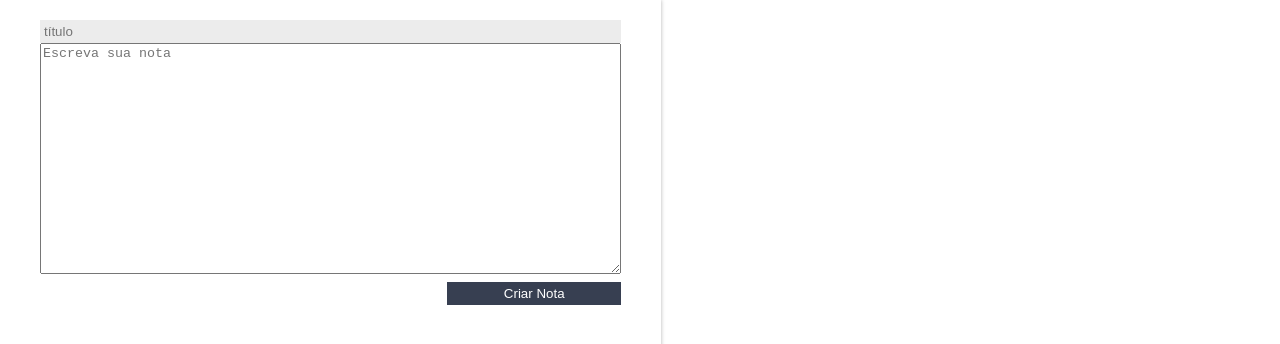
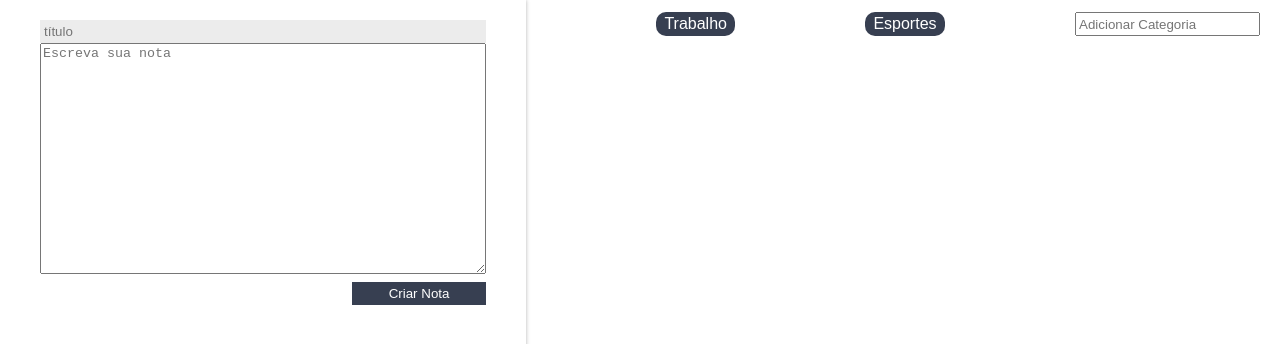
Before and after one commit to caiokeidi/Aulas_React_Alura, a React (Create React App) app: page / in a window 1280 px wide. Shown: the top 344 px of the page. Built offline with nearby package versions, Linux system fonts and the light colour scheme.

Commit message:
add: Lista Categorias

```diff
--- a/src/App.js
+++ b/src/App.js
@@ -1,13 +1,15 @@
 import React, { Component } from 'react'
 import FormularioCadastro from './components/FormularioCadastro'
 import ListaDeNotas from './components/ListaDeNotas'
+import ListaDeCategorias from './components/ListaDeCategorias'
 import './assets/App.css'
 
 class App extends Component {
   constructor(){
     super()
     this.state = {
-      notas:[]
+      notas:[],
+      categorias:["Trabalho", "Esportes"]
     }
   }
 
@@ -26,13 +28,26 @@
     this.setState({notas:arrayNotas})
   }
 
+  adicionarCategoria(nome){
+    const novoArrayCategorias = [...this.state.categorias, nome]
+    const novoEstado = {...this.state, categorias:novoArrayCategorias}
+    this.setState(novoEstado)
+  }
+
+
   render(){
     return (
     <section className='conteudo'>
       <FormularioCadastro criarNota={this.criarNota.bind(this)}/>
-      <ListaDeNotas
-      apagarNota={this.deletarNota.bind(this)}
-      notas={this.state.notas}/>
+      <main className="conteudo-principal">
+        <ListaDeCategorias
+          adicionarCategoria = {this.adicionarCategoria.bind(this)}
+          categorias = {this.state.categorias}/>
+        <ListaDeNotas
+        apagarNota={this.deletarNota.bind(this)}
+        notas={this.state.notas}/>
+      </main>
+
     </section>
 
   );
--- a/src/assets/App.css
+++ b/src/assets/App.css
@@ -9,3 +9,7 @@
     --fundo: #ffffff;
     --fundo-detalhes: #ececec;
 }
+
+.conteudo-principal{
+    flex-grow: 3;
+}
--- /dev/null
+++ b/src/components/ListaDeCategorias/ListaDeCategorias.jsx
@@ -0,0 +1,34 @@
+import React, { Component } from 'react';
+import "./estilo.css";
+
+class ListaDeCategorias extends Component {
+    _handleEventoInput(e){
+        if(e.key == "Enter"){
+            let valorCategoria = e.target.value;
+            this.props.adicionarCategoria(valorCategoria);
+        }
+    }
+
+    render() {
+        return (
+            <section className='lista-categorias'>
+            <ul className='lista-categorias_lista'>
+                {this.props.categorias.map((categoria, index) => {
+                    return <li key={index} className='lista-categorias_item'>{categoria}</li>
+                })}
+
+
+            </ul>
+            <input type="text"
+                className='lista-categorias_input'
+                placeholder='Adicionar Categoria'
+                onKeyUp={this._handleEventoInput.bind(this)}
+            />
+
+            </section>
+
+         );
+    }
+}
+
+export default ListaDeCategorias;
--- /dev/null
+++ b/src/components/ListaDeCategorias/estilo.css
@@ -0,0 +1,21 @@
+.lista-categorias{
+    display: flex;
+    flex-direction: row;
+    margin-top: 12px;
+}
+.lista-categorias_lista{
+    flex: 1;
+    display: flex;
+    flex-direction: row;
+    justify-content: space-evenly;
+}
+.lista-categorias_item{
+    background-color: var(--secundaria);
+    color: white;
+    padding: 4px 8px;
+    border-radius: 10px;
+    font-family: Arial, Helvetica, sans-serif;
+}
+.lista-categorias_input{
+    margin-right: 20px;
+}
--- /dev/null
+++ b/src/components/ListaDeCategorias/index.js
@@ -0,0 +1,2 @@
+import ListaDeCategorias from "./ListaDeCategorias";
+export default ListaDeCategorias;
```
